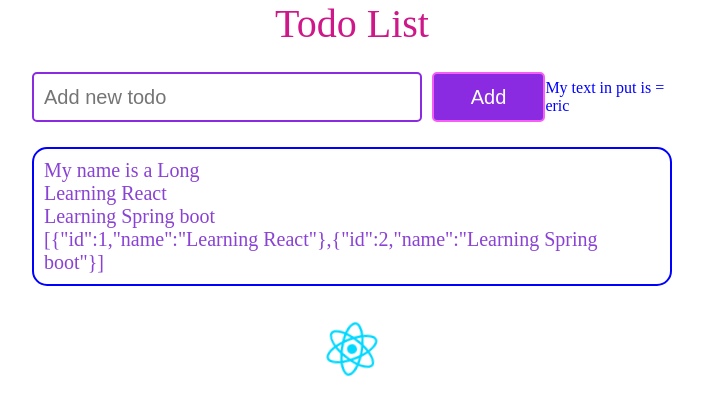
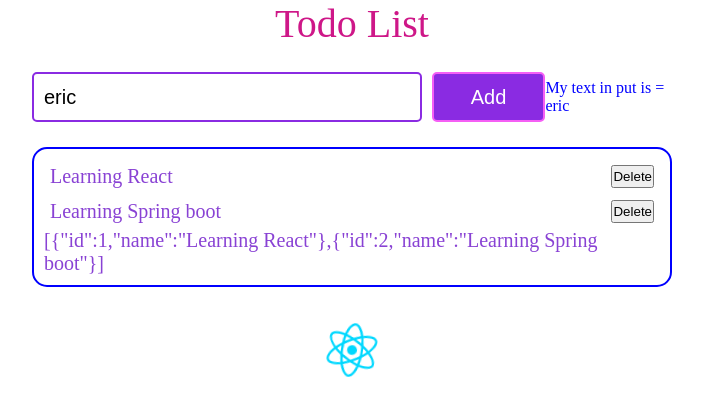
Before and after one commit to tlong1312/React-test, a React (Vite) app: page / in a window 1280 px wide. Shown: the top 416 px of the page, without its empty margins (288-991 px from the left). Built offline with nearby package versions, Linux system fonts and the light colour scheme.

Commit message:
video 39

```diff
--- a/src/components/todo/TodoData.jsx
+++ b/src/components/todo/TodoData.jsx
@@ -1,13 +1,18 @@
 
 const TodoData = (props) => {
-   const {name, todoList} = props;
+   const {todoList} = props;
 
-    console.log(">>> check props", props)
+    console.log(">>> check props", todoList)
     return (
         <div className="todo-data">
-            <div>My name is a {name}</div>
-            <div>Learning React </div>
-            <div>Learning Spring boot </div>
+            {todoList.map((item, index) => {
+                console.log(">>> check item", item, index)
+                return (
+                    <div className="todo-item">
+                        <div>{item.name}</div>
+                        <button>Delete</button>
+                    </div>)
+            })}
             <div>
                 {JSON.stringify(todoList)}
             </div>
--- a/src/components/todo/TodoForm.jsx
+++ b/src/components/todo/TodoForm.jsx
@@ -9,7 +9,7 @@
     // addNewTodo("Long");
     const handleClick = () => {
         addNewTodo(valueInput);
-        console.log("check value input", valueInput)
+        setValueInput("");
     }
 
     const handleChange = (name) => {
@@ -19,6 +19,7 @@
         <div className="todo-form">
             <input type="text" placeholder="Add new todo"
                 onChange={(event) => handleChange(event.target.value)}
+                value={valueInput}
             />
             <button style={{cursor: "pointer"}}
                 onClick={handleClick}
--- a/src/components/todo/todo.css
+++ b/src/components/todo/todo.css
@@ -96,3 +96,9 @@
       animation: logo-spin infinite 20s linear;
     }
   }
+
+  .todo-item {
+    display: flex;
+    justify-content: space-between;
+    margin: 6px;
+  }
```
